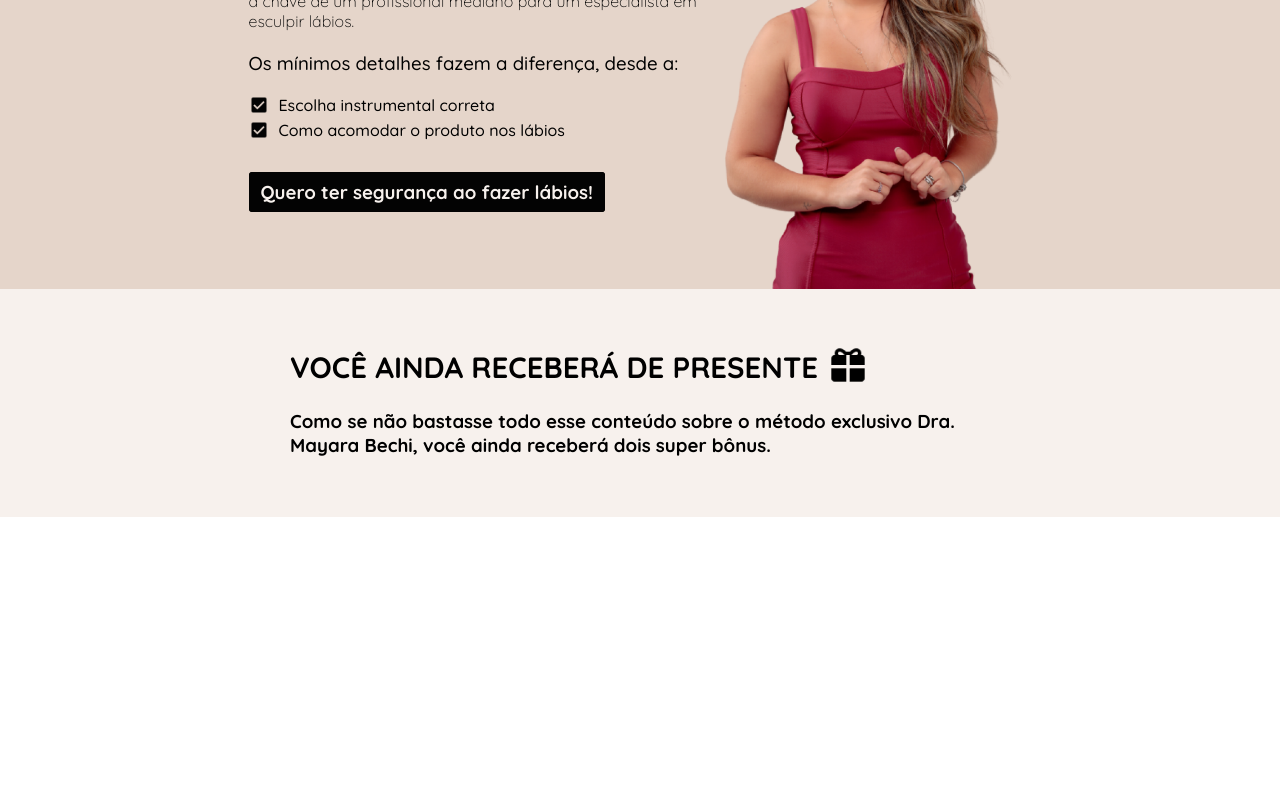
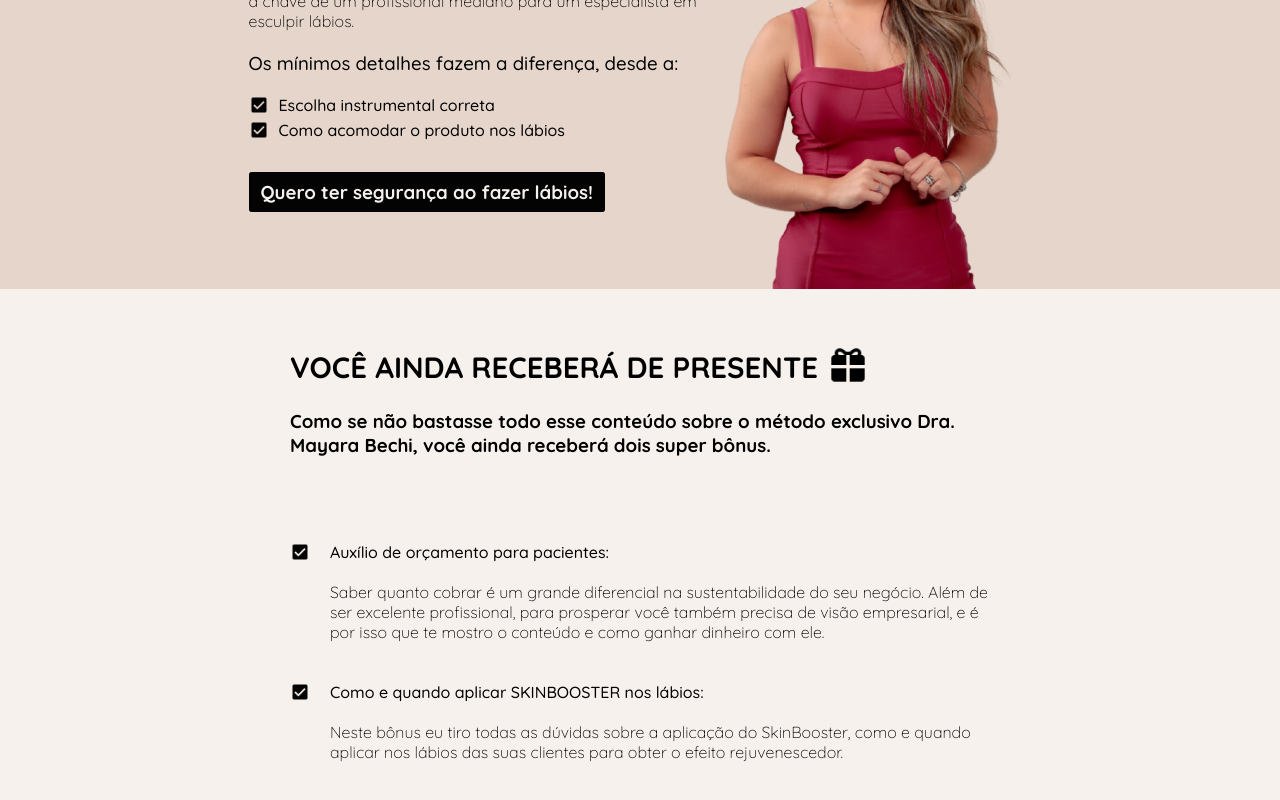
Before and after one commit to oseias-costa/mayara-lp, a Next.js app: page / in a window 1280 px wide. Shown: the part 4098-4898 px from the top of the page. Before the commit the page ends 4615 px from the top, so only its background shows below. Built offline with nearby package versions, Linux system fonts and the light colour scheme.

Commit message:
Gift Section update

```diff
--- a/app/components/gift/Gift.tsx
+++ b/app/components/gift/Gift.tsx
@@ -1,6 +1,7 @@
 "use client";
 import React from 'react'
 import styled from 'styled-components';
+import GiftCheck from './GiftCheck';
 import GiftTop from './GiftTop';
 
 export default function Gift() {
@@ -11,6 +12,7 @@ export default function Gift() {
             Como se não bastasse todo esse conteúdo sobre o método exclusivo Dra. Mayara Bechi,
             você ainda receberá dois super bônus.
         </Text>
+        <GiftCheck />
     </GiftContainer>
   )
 }
--- /dev/null
+++ b/app/components/gift/GiftCheck.tsx
@@ -0,0 +1,53 @@
+"use client";
+import Image from 'next/image';
+import React from 'react'
+import styled from 'styled-components';
+import Icon from '../../../public/checkbox.svg'
+import { data } from './giftData'
+
+type GiftCheckData = {
+    id: number,
+    title: string,
+    content: string
+}
+
+export default function GiftCheck() {
+    const checkbox = data.map((item: GiftCheckData) => {
+        return(
+            <Container key={item.id}>
+                <Image src={Icon} alt='Checkbox Ok' width={20} height={20} />
+                <TextContainer>
+                    <TextCheck>{item.title}</TextCheck>
+                    <Text>{item.content}</Text>
+                </TextContainer>
+            </Container>
+        )
+    })
+
+  return (
+        <GiftCheckContainer>{checkbox}</GiftCheckContainer>
+  )
+}
+
+const GiftCheckContainer = styled.div`
+     width: 700px;
+     padding-top: 45px;
+`
+
+const Container = styled.div`
+    display: flex;
+    padding-top: 40px;
+`
+
+const TextContainer = styled.div`
+    padding-left: 20px;
+`
+
+const TextCheck = styled.p`
+  font-weight: 500;
+  padding-bottom: 20px;
+`
+
+const Text = styled.p`
+    font-weight: 300;
+`
--- /dev/null
+++ b/app/components/gift/giftData.tsx
@@ -0,0 +1,12 @@
+export const data = [
+    {
+        id: 1,
+        title: 'Auxílio de orçamento para pacientes:',
+        content: 'Saber quanto cobrar é um grande diferencial na sustentabilidade do seu negócio. Além de ser excelente profissional, para prosperar você também precisa de visão empresarial, e é por isso que te mostro o conteúdo e como ganhar dinheiro com ele.'
+    },
+    {
+        id: 2,
+        title: 'Como e quando aplicar SKINBOOSTER nos lábios:',
+        content: 'Neste bônus eu tiro todas as dúvidas sobre a aplicação do SkinBooster, como e quando aplicar nos lábios das suas clientes para obter o efeito rejuvenescedor.'
+    }
+]
```
